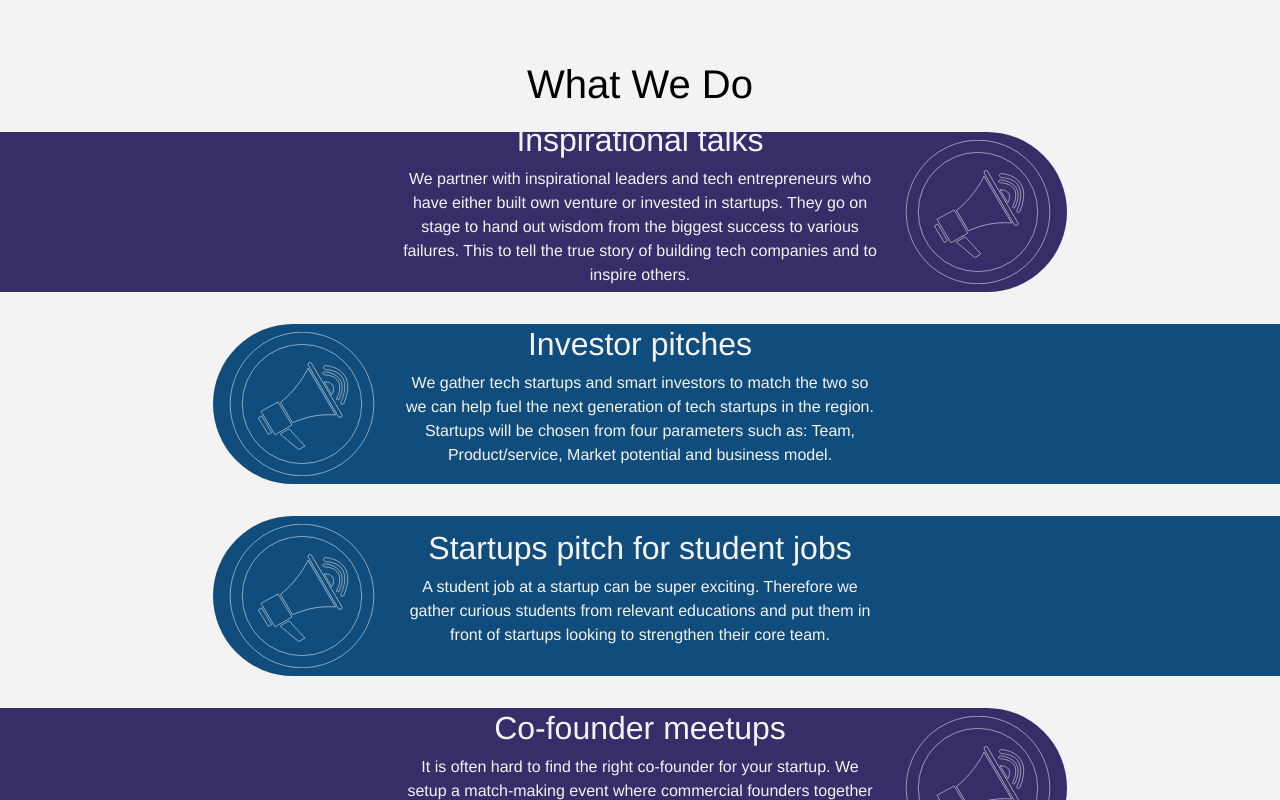
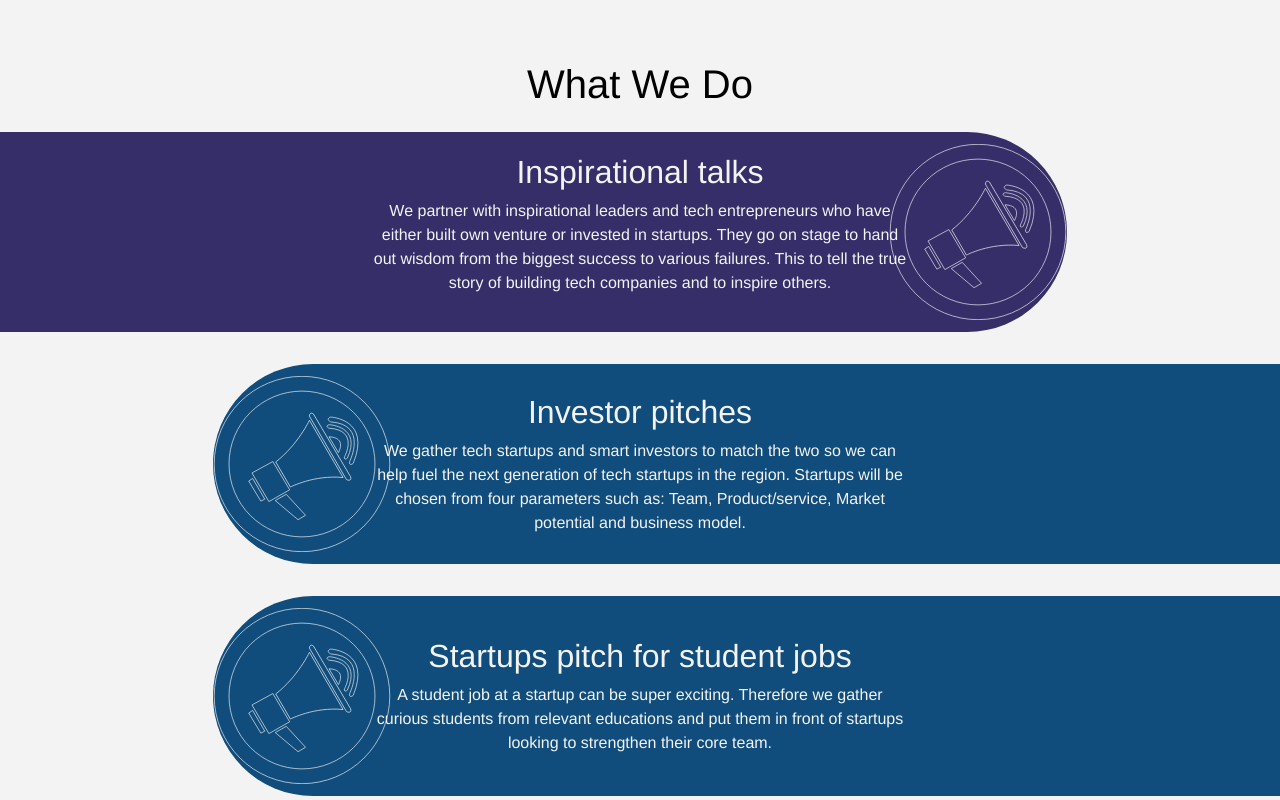
Before and after one commit to KennieA92/newTechHub, a Vue app: page / in a window 1280 px wide. Shown: the part 1580-2380 px from the top of the page. Built offline with nearby package versions, Linux system fonts and the light colour scheme; no server answers; the database is empty; sample sign-in values are in the browser's storage.

Commit message:
tweaked romba boxes

```diff
--- a/public/index.html
+++ b/public/index.html
@@ -4,7 +4,7 @@
 <head>
   <meta charset="utf-8">
   <meta http-equiv="X-UA-Compatible" content="IE=edge">
-  <meta name="viewport" content="width=device-width,initial-scale=1.0">
+  <meta name="viewport" content="width=device-width,initial-scale=1.0,minimum-scale=1">
   <link rel="icon" href="<%= BASE_URL %>favicon.iconpm run">
   <title>
     <%= htmlWebpackPlugin.options.title %>
--- a/src/components/Home/LeftWhatWeDoComponent.vue
+++ b/src/components/Home/LeftWhatWeDoComponent.vue
@@ -4,7 +4,7 @@
             <img class="col-12 col-sm-2 col-md-2" :src="resolve_img_url(imgUrl)" alt="">
             <div class="text-container d-flex flex-column align-items-center col-6">
                 <h2 class="col-12">{{ titleText }}</h2>
-                <p class="col-12 col-sm-9">
+                <p class="col-12 col-sm-10">
                     {{ contentText }}
                 </p>
             </div>
@@ -37,7 +37,7 @@ export default {
     border-top-right-radius: 200px;
     border-bottom-right-radius: 200px;
     margin: 2vh 0;
-    min-height: 20vh;
+    min-height: 25vh;
 
 
     .text-container {
@@ -47,7 +47,7 @@ export default {
     }
 
     img {
-        height: 18vh;
+        height: 22vh;
     }
 
     @media only screen and (max-width: 600px) {
--- a/src/components/Home/RightWhatWeDoComponent.vue
+++ b/src/components/Home/RightWhatWeDoComponent.vue
@@ -4,7 +4,7 @@
             <img class="col-12 col-sm-2 col-md-2" :src="resolve_img_url(imgUrl)" alt="">
             <div class=" text-container d-flex flex-column align-items-center justify-content-start col-6">
                 <h2 class="col-12">{{ titleText }}</h2>
-                <p class="col-12 col-sm-9">
+                <p class="col-12 col-sm-10 my-0">
                     {{ contentText }}
                 </p>
             </div>
@@ -37,7 +37,7 @@ export default {
     border-top-left-radius: 200px;
     border-bottom-left-radius: 200px;
     margin: 2vh 0;
-    min-height: 20vh;
+    min-height: 25vh;
 
 
     .text-container {
@@ -47,7 +47,7 @@ export default {
     }
 
     img {
-        height: 18vh;
+        height: 22vh;
     }
 
     @media only screen and (max-width: 600px) {
--- a/src/components/Home/TestimonialComponent.vue
+++ b/src/components/Home/TestimonialComponent.vue
@@ -1,5 +1,5 @@
 <template>
-    <div class="main-container d-flex col-8 col-sm-6 col-md-6 col-lg-4 px-4 flex-column justify-content-center">
+    <div class="main-container d-flex col-10 col-sm-6 col-md-6 col-lg-4 px-4 flex-column justify-content-center">
         <div class="quote-container d-flex justify-content-between">
             <i class="fa fa-quote-left col-1" aria-hidden="true"></i>
             <i class="fa fa-quote-right col-1" aria-hidden="true"></i>
```
